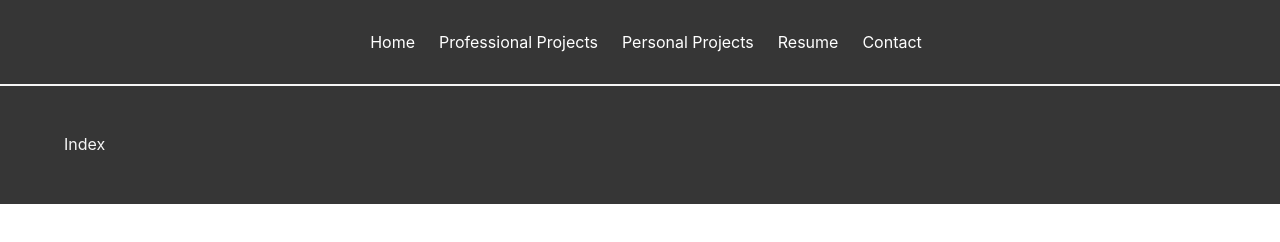
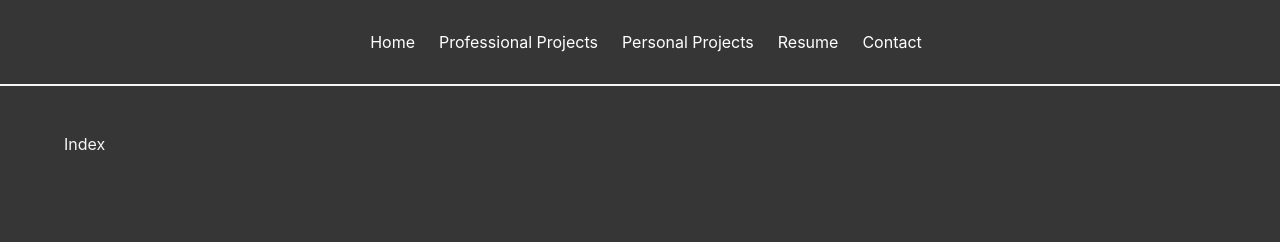
Before and after one commit to Sage-of-Mirrors/sage-of-mirrors.github.io, a plain HTML site: page index.html in a window 1280 px wide. Drawn offline with Linux system fonts and the light colour scheme.

Commit message:
Body now stretches to cover the entire page.

```diff
--- a/index.html
+++ b/index.html
@@ -6,7 +6,7 @@
     <title>Dylan Ascencio | Home</title>
     <link rel="stylesheet" href="css/bulma.min.css">
 	<style>
-		html { height: 100%; }
+		html, body, .main { height: 100%; }
 		.navbar-start {
 			flex-grow: 1;
 			justify-content: center;
```
Also changed, not shown: contact.html (+2 -2 lines), personal-projects.html (+1 -1 lines), professional-projects.html (+1 -1 lines), resume.html (+1 -1 lines).
